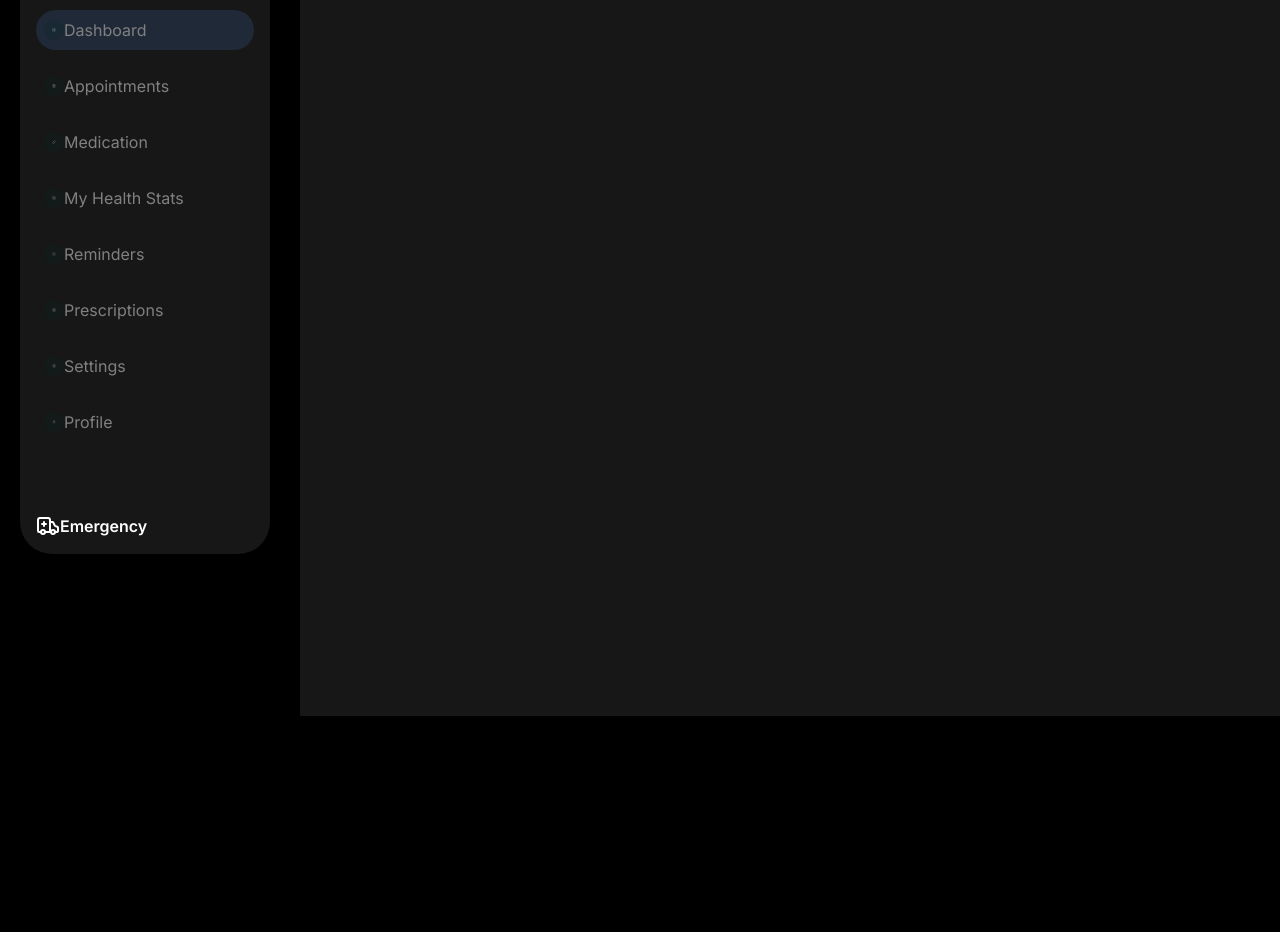
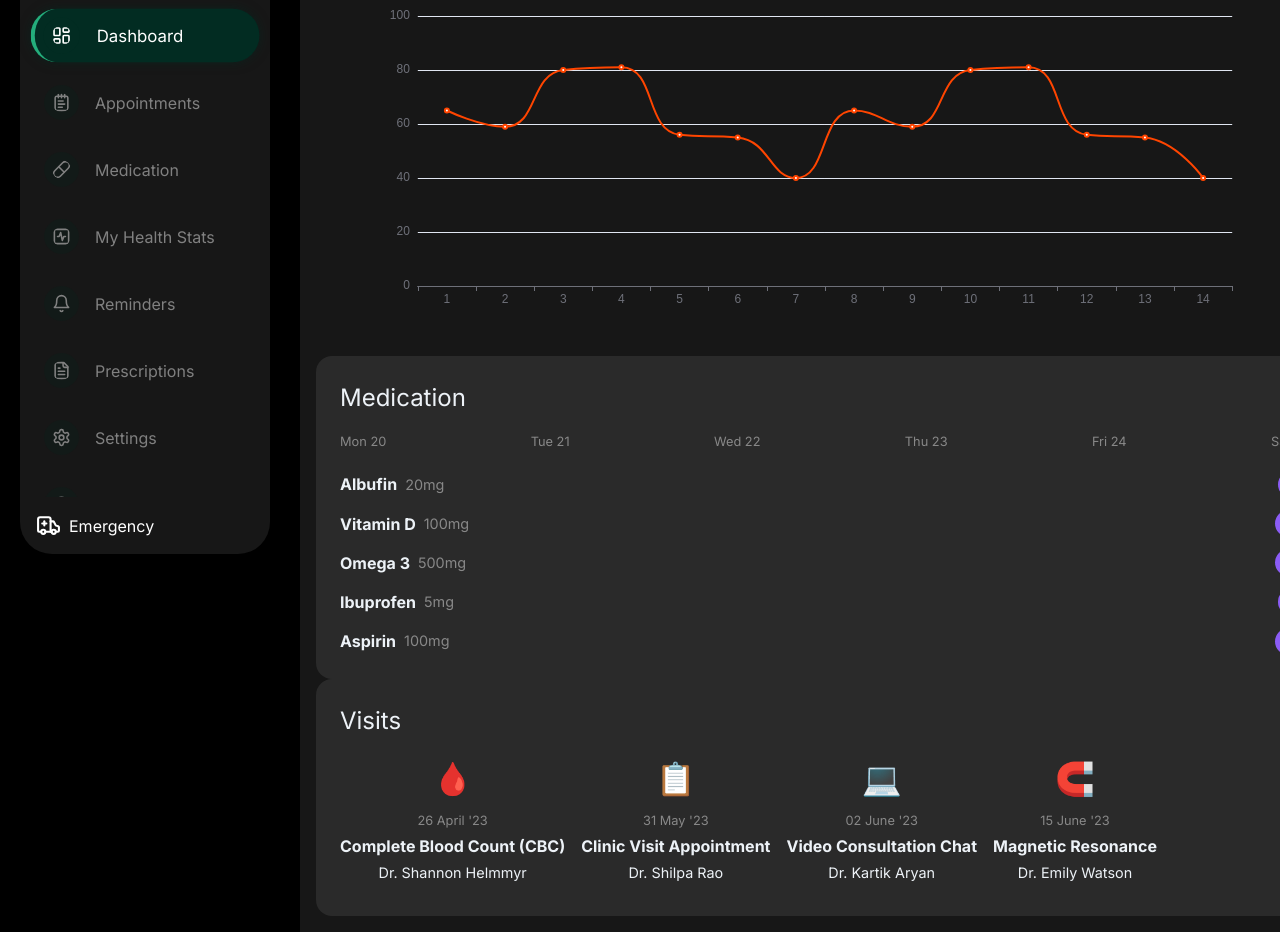
Before and after one commit to CHEGEBB/healthmasterv2, a Next.js app: page /dashboard in a window 1280 px wide. Shown: the part 206-1138 px from the top of the page. Before the commit the page ends 922 px from the top, so only its background shows below. Built offline with nearby package versions, Linux system fonts and the light colour scheme.

Commit message:
refactor: Update sidebar component to include HealthMaster logo and improve styles

```diff
--- a/app/dashboard/page.jsx
+++ b/app/dashboard/page.jsx
@@ -1,27 +1,33 @@
-import React from 'react'
-import "../../sass/dashboard.scss"
+import React from 'react';
+import "../../sass/dashboard.scss";
 import Sidenav from '../../components/layout/sidebar';
-import Header from "../../components/layout/header"
-
-
-export default function page() {
+import Header from "../../components/layout/header";
+import MedicationCard from '../../components/cards/MedicationSchedule';
+import HeartRateCard from '../../components/cards/HeartRateMonitor';
+import VisitsCard from '../../components/cards/VisitsSchedule'
+export default function DashboardPage() {
   return (
     <div className="container bg-[#083A3C] !important">
       <div className="w-20 sidenav">
-  <Sidenav/>
+        <Sidenav />
       </div>
       <div className="content">
         <div className="header">
-  <Header/>
+          <Header />
         </div>
         <div className="min-h-screen container-fluid">
-<h>
-  content will go here
-</h>
-
+          <h1 className="text-2xl font-bold mb-4">Health Dashboard</h1>
+          <div className="grid grid-cols-1 md:grid-cols-2 gap-4">
+            <div className="md:col-span-2">
+            <HeartRateCard />
+            </div>
+            <MedicationCard />
+            <div className="space-y-4">
+              <VisitsCard />
             </div>
           </div>
-
         </div>
-  )
+      </div>
+    </div>
+  );
 }
--- /dev/null
+++ b/components/cards/HeartRateMonitor.jsx
@@ -0,0 +1,44 @@
+// components/HeartRateMonitor.jsx
+'use client'
+import { useEffect, useRef } from 'react';
+import * as echarts from 'echarts';
+
+const HeartRateMonitor = () => {
+  const chartRef = useRef(null);
+
+  useEffect(() => {
+    const chart = echarts.init(chartRef.current);
+    const option = {
+      title: {
+        text: 'Heart Rate Monitor'
+      },
+      xAxis: {
+        type: 'category',
+        data: Array.from({ length: 14 }, (_, i) => i + 1) // Sample data points
+      },
+      yAxis: {
+        type: 'value',
+        name: 'BPM',
+      },
+      series: [
+        {
+          data: [65, 59, 80, 81, 56, 55, 40, 65, 59, 80, 81, 56, 55, 40],
+          type: 'line',
+          smooth: true,
+          color: '#ff4500'
+        }
+      ]
+    };
+    chart.setOption(option);
+
+    return () => {
+      chart.dispose();
+    };
+  }, []);
+
+  return (
+    <div style={{ width: '100%', height: '400px' }} ref={chartRef}></div>
+  );
+};
+
+export default HeartRateMonitor;
--- /dev/null
+++ b/components/cards/MedicationSchedule.jsx
@@ -0,0 +1,39 @@
+import React from 'react';
+import styles from '../../sass/MedicationSchedule.module.scss';
+
+const medications = [
+  { name: 'Albufin', dose: '20mg', frequency: 'x 1' },
+  { name: 'Vitamin D', dose: '100mg', frequency: 'x 2' },
+  { name: 'Omega 3', dose: '500mg', frequency: 'x 2' },
+  { name: 'Ibuprofen', dose: '5mg', frequency: 'x 1' },
+  { name: 'Aspirin', dose: '100mg', frequency: 'x 2' },
+];
+
+const MedicationSchedule = () => {
+  return (
+    <div className={styles.card}>
+      <h2 className={styles.title}>Medication</h2>
+      <div className={styles.schedule}>
+        <div className={styles.days}>
+          <span>Mon 20</span>
+          <span>Tue 21</span>
+          <span>Wed 22</span>
+          <span>Thu 23</span>
+          <span>Fri 24</span>
+          <span>Sat 25</span>
+        </div>
+        {medications.map((med, index) => (
+          <div key={index} className={styles.medication}>
+            <div className={styles.info}>
+              <span className={styles.name}>{med.name}</span>
+              <span className={styles.dose}>{med.dose}</span>
+            </div>
+            <span className={styles.frequency}>{med.frequency}</span>
+          </div>
+        ))}
+      </div>
+    </div>
+  );
+};
+
+export default MedicationSchedule;
--- /dev/null
+++ b/components/cards/VisitsSchedule.jsx
@@ -0,0 +1,31 @@
+import React from 'react';
+import styles from '../../sass/VisitsSchedule.module.scss';
+
+const visits = [
+  { date: '26 April \'23', type: 'Complete Blood Count (CBC)', doctor: 'Dr. Shannon Helmmyr', icon: '🩸' },
+  { date: '31 May \'23', type: 'Clinic Visit Appointment', doctor: 'Dr. Shilpa Rao', icon: '📋' },
+  { date: '02 June \'23', type: 'Video Consultation Chat', doctor: 'Dr. Kartik Aryan', icon: '💻' },
+  { date: '15 June \'23', type: 'Magnetic Resonance', doctor: 'Dr. Emily Watson', icon: '🧲' },
+];
+
+const VisitsSchedule = () => {
+  return (
+    <div className={styles.card}>
+      <h2 className={styles.title}>Visits</h2>
+      <div className={styles.visits}>
+        {visits.map((visit, index) => (
+          <div key={index} className={styles.visit}>
+            <div className={styles.icon}>{visit.icon}</div>
+            <div className={styles.info}>
+              <div className={styles.date}>{visit.date}</div>
+              <div className={styles.type}>{visit.type}</div>
+              <div className={styles.doctor}>{visit.doctor}</div>
+            </div>
+          </div>
+        ))}
+      </div>
+    </div>
+  );
+};
+
+export default VisitsSchedule;
--- a/components/layout/sidebar.jsx
+++ b/components/layout/sidebar.jsx
@@ -1,23 +1,14 @@
-"use client";
-
-import React, { useState } from "react";
+"use client"
+import React, { useState, useEffect } from "react";
 import Link from "next/link";
 import {
-  LayoutDashboard,
-  NotepadText,
-  Pill,
-  ActivitySquare,
-  Bell,
-  FileText,
-  Ambulance,
-  Settings,
-  User,
-  ChevronLeft,
-  ChevronRight,
+  LayoutDashboard, NotepadText, Pill, ActivitySquare,
+  Bell, FileText, Ambulance, MapPin, Settings, User,
+  ChevronLeft, ChevronRight
 } from "lucide-react";
 import "../../sass/sidebar.scss";
-import Image from "next/image";
-import { usePathname } from "next/navigation";
+import Image from 'next/image';
+import { usePathname } from 'next/navigation';
 
 const menuItems = [
   { href: "/dashboard", icon: LayoutDashboard, label: "Dashboard" },
@@ -33,54 +24,30 @@ const menuItems = [
 export default function Sidebar() {
   const [isExpanded, setIsExpanded] = useState(true);
   const pathname = usePathname();
-
   return (
-    <div
-      className={`sidebar ${isExpanded ? "expanded" : "collapsed"} bg-gray-900 text-white h-full`}
-    >
-      <div className="sidebar-header flex items-center justify-between p-4 bg-gray-800">
-        <div className="flex items-center">
-          <Image
-            src="/assets/icons/new.jpg"
-            alt="HealthMaster logo"
-            width={50}
-            height={50}
-            className="rounded-full"
-          />
-          {isExpanded && (
-            <h1 className="text-xl font-bold ml-3">Health master</h1>
-          )}
-        </div>
-        <button
-          className="toggle-btn text-gray-400"
-          onClick={() => setIsExpanded(!isExpanded)}
-        >
+    <div className={`sidebar ${isExpanded ? 'expanded' : 'collapsed'}`}>
+      <div className="sidebar-header">
+        <Image src="/assets/icons/new.jpg" alt="HealthMaster logo" width={50} height={50} />
+        <h1 className="header-title">Health master</h1>
+        <button className="toggle-btn" onClick={() => setIsExpanded(!isExpanded)}>
           {isExpanded ? <ChevronLeft size={24} /> : <ChevronRight size={24} />}
         </button>
       </div>
-      <nav className="sidebar-nav mt-4">
+      <nav className="sidebar-nav">
         {menuItems.map((item) => (
           <Link key={item.href} href={item.href}>
-            <div
-              className={`nav-item flex items-center p-3 my-2 rounded-lg cursor-pointer transition-all duration-300 ${
-                pathname === item.href
-                  ? "bg-gray-800 border-l-4 border-blue-500"
-                  : "hover:bg-gray-700"
-              }`}
-            >
-              <item.icon size={20} />
-              {isExpanded && <span className="ml-3">{item.label}</span>}
+            <div className={`nav-item ${pathname === item.href ? 'active' : ''}`}>
+              <item.icon size={35} />
+              <span className="nav-text">{item.label}</span>
             </div>
           </Link>
         ))}
       </nav>
-      <div className="sidebar-footer mt-auto p-4">
+      <div className="sidebar-footer">
         <Link href="/emergency">
-          <div className="emergency-btn flex items-center p-3 bg-red-500 hover:bg-red-600 rounded-lg cursor-pointer transition-all duration-300">
-            <Ambulance size={24} />
-            {isExpanded && (
-              <span className="ml-3 font-semibold text-white">Emergency</span>
-            )}
+          <div className="emergency-btn">
+            <Ambulance size={25} />
+            <span className="emergency-text">Emergency</span>
           </div>
         </Link>
       </div>
--- a/package.json
+++ b/package.json
@@ -20,16 +20,22 @@
     "@radix-ui/react-slot": "^1.1.0",
     "@react-three/drei": "^9.111.3",
     "@react-three/fiber": "^8.17.6",
+    "apexcharts": "^3.52.0",
     "autoprefixer": "^10.4.20",
+    "chart.js": "^4.4.4",
     "class-variance-authority": "^0.7.0",
     "clsx": "^2.1.1",
     "css": "^3.0.0",
+    "echarts": "^5.5.1",
     "framer-motion": "^11.3.30",
     "input-otp": "^1.2.4",
     "lucide-react": "^0.435.0",
     "next": "14.2.6",
     "react": "^18",
+    "react-apexcharts": "^1.4.1",
+    "react-chartjs-2": "^5.2.0",
     "react-dom": "^18",
+    "react-echarts": "^0.1.1",
     "react-phone-input-2": "^2.15.1",
     "recharts": "^2.12.7",
     "sass": "^1.77.8",
--- /dev/null
+++ b/sass/HeartRateMonitor.module.scss
@@ -0,0 +1,52 @@
+.card {
+    background-color: #2a2a2a;
+    border-radius: 1rem;
+    padding: 1.5rem;
+  }
+
+  .title {
+    font-size: 1.5rem;
+    margin-bottom: 1rem;
+  }
+
+  .content {
+    display: flex;
+    gap: 1rem;
+  }
+
+  .heartRate {
+    flex: 1;
+    background-color: #ff4500;
+    border-radius: 0.5rem;
+    padding: 1rem;
+  }
+
+  .bpm {
+    font-size: 2rem;
+    font-weight: bold;
+    margin-bottom: 0.5rem;
+  }
+
+  .status {
+    display: flex;
+    flex-direction: column;
+    justify-content: center;
+  }
+
+  .normal {
+    color: #ff4500;
+    font-weight: bold;
+    margin: 0.5rem 0;
+  }
+
+  .dots {
+    display: flex;
+    gap: 0.25rem;
+  }
+
+  .dot {
+    width: 8px;
+    height: 8px;
+    background-color: #ff4500;
+    border-radius: 50%;
+  }
--- /dev/null
+++ b/sass/MedicationSchedule.module.scss
@@ -0,0 +1,53 @@
+.card {
+    background-color: #2a2a2a;
+    border-radius: 1rem;
+    padding: 1.5rem;
+  }
+
+  .title {
+    font-size: 1.5rem;
+    margin-bottom: 1rem;
+  }
+
+  .schedule {
+    display: flex;
+    flex-direction: column;
+    gap: 0.75rem;
+  }
+
+  .days {
+    display: flex;
+    justify-content: space-between;
+    font-size: 0.8rem;
+    color: #888;
+    margin-bottom: 0.5rem;
+  }
+
+  .medication {
+    display: flex;
+    justify-content: space-between;
+    align-items: center;
+  }
+
+  .info {
+    display: flex;
+    align-items: center;
+    gap: 0.5rem;
+  }
+
+  .name {
+    font-weight: bold;
+  }
+
+  .dose {
+    font-size: 0.9rem;
+    color: #888;
+  }
+
+  .frequency {
+    background-color: #8b5cf6;
+    color: white;
+    padding: 0.25rem 0.5rem;
+    border-radius: 1rem;
+    font-size: 0.8rem;
+  }
--- /dev/null
+++ b/sass/VisitsSchedule.module.scss
@@ -0,0 +1,47 @@
+.card {
+    background-color: #2a2a2a;
+    border-radius: 1rem;
+    padding: 1.5rem;
+  }
+
+  .title {
+    font-size: 1.5rem;
+    margin-bottom: 1rem;
+  }
+
+  .visits {
+    display: flex;
+    gap: 1rem;
+    overflow-x: auto;
+    padding-bottom: 0.5rem;
+  }
+
+  .visit {
+    display: flex;
+    flex-direction: column;
+    align-items: center;
+    min-width: 120px;
+  }
+
+  .icon {
+    font-size: 2rem;
+    margin-bottom: 0.5rem;
+  }
+
+  .info {
+    text-align: center;
+  }
+
+  .date {
+    font-size: 0.8rem;
+    color: #888;
+  }
+
+  .type {
+    font-weight: bold;
+    margin: 0.25rem 0;
+  }
+
+  .doctor {
+    font-size: 0.9rem;
+  }
```
Also changed, not shown: @/components/ui/card.tsx (added, +79 -0 lines), public/assets/images/human-body.png (added), 1 other file (tests, documents, lock files or other folders). Lines whose indentation alone changed are shown as unchanged.
